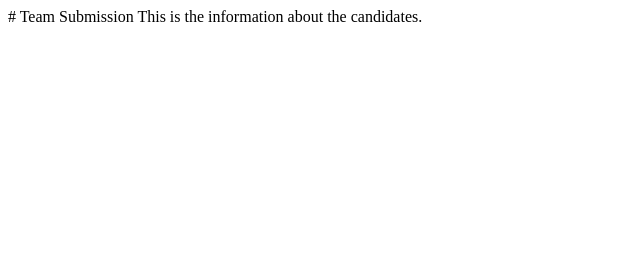
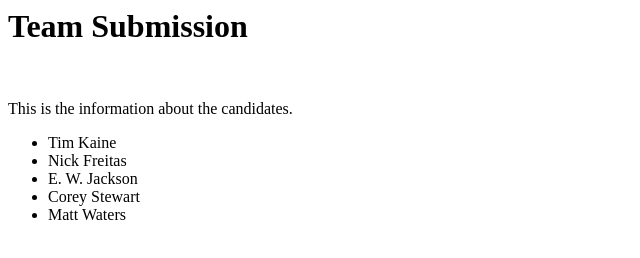
Before and after one commit to Cable-2-5/Cable-2-5.github.io, a plain HTML site: page ncn/index.html in a window 1280 px wide. Shown: the whole page, without its empty margins (0-640 px from the left). Drawn offline with Linux system fonts and the light colour scheme.

Commit message:
Initial commit

```diff
--- a/ncn/index.html
+++ b/ncn/index.html
@@ -1,3 +1,13 @@
-# Team Submission
-
+<h1>Team Submission</h1>
+<br>
+<p>
 This is the information about the candidates.
+<br>
+<ul>
+  <li>Tim Kaine</li>
+  <li>Nick Freitas</li>
+  <li>E. W. Jackson</li>
+  <li>Corey Stewart</li>
+  <li>Matt Waters</li>
+</ul>
+</p>
```
